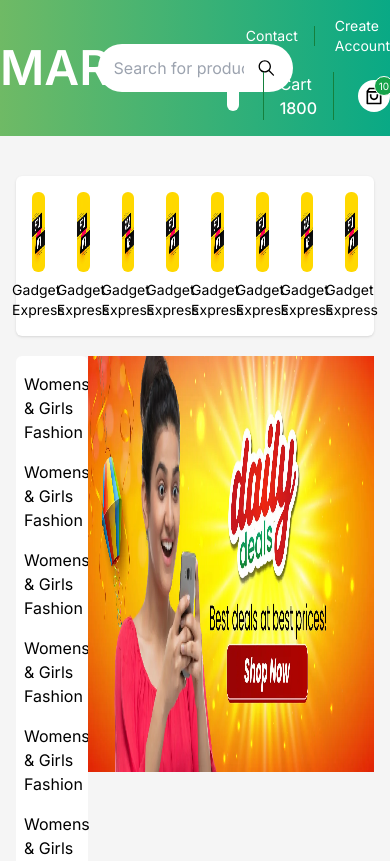
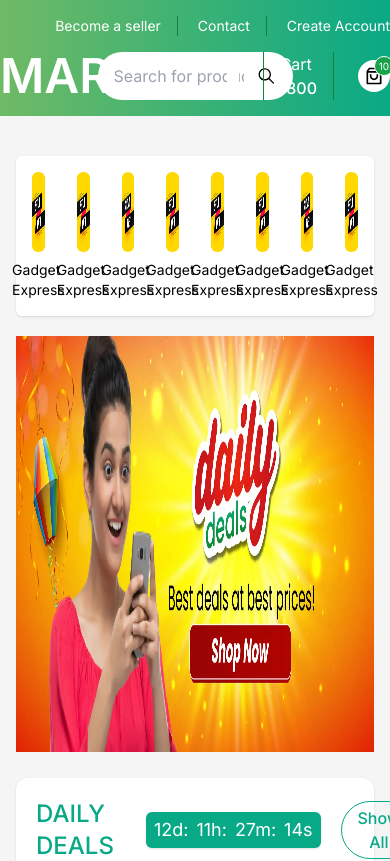
Before and after one commit to BengalSoftware/Marcella-Ecommerce-Frontend, a Next.js app: page / in a window 390 px wide. Shown: the top 861 px of the page. Built offline with nearby package versions, Linux system fonts and the light colour scheme.

Commit message:
responsive categoris

```diff
--- a/src/components/home/allProducts/AllProducts.jsx
+++ b/src/components/home/allProducts/AllProducts.jsx
@@ -16,6 +16,9 @@ const AllProducts = () => {
                     )
                 }
             </div>
+            <div className='mt-10 flex items-center justify-center'>
+                <button className='bg-g-primary rounded-md px-6 py-3 md:px-10 lg:px-12 xl:px-16 text-white hover:opacity-90'>Load More</button>
+            </div>
         </div>
     );
 };
--- a/src/components/home/heroSection/Categories.jsx
+++ b/src/components/home/heroSection/Categories.jsx
@@ -9,39 +9,39 @@ const Categories = () => {
                 {
                     Array(10).fill().map((_, idx) =>
                         <li key={idx} className='group'>
-                            <Link href='/' className='flex items-center justify-between pl-2 py-2 hover:bg-gray-100'> <span>Womens & Girls Fashion</span> <IoIosArrowForward className='text-primary' /></Link>
+                            <Link href='/' className='flex items-center justify-between pl-4 py-2 hover:bg-gray-100'> <span className='line-clamp-1'>Womens & Girls Fashion</span> <IoIosArrowForward className='text-primary mr-4' /></Link>
                             {/* sub menu  */}
                             <ul className='absolute left-full bg-white w-full top-0 hidden group-hover:block py-2 h-full z-50'>
                                 <li>
-                                    <Link href='/' className='flex items-center justify-between pl-2 py-2 hover:bg-gray-100'> <span>Mens & Fashion</span> <IoIosArrowForward className='text-primary' /></Link>
+                                    <Link href='/' className='flex items-center justify-between pl-4 py-2 hover:bg-gray-100'> <span className='line-clamp-1'>Mens & Fashion</span> <IoIosArrowForward className='text-primary mr-4' /></Link>
                                 </li>
                                 <li>
-                                    <Link href='/' className='flex items-center justify-between pl-2 py-2 hover:bg-gray-100'> <span>Mens & Fashion</span> <IoIosArrowForward className='text-primary' /></Link>
+                                    <Link href='/' className='flex items-center justify-between pl-4 py-2 hover:bg-gray-100'> <span className='line-clamp-1'>Mens & Fashion</span> <IoIosArrowForward className='text-primary mr-4' /></Link>
                                 </li>
                                 <li>
-                                    <Link href='/' className='flex items-center justify-between pl-2 py-2 hover:bg-gray-100'> <span>Mens & Fashion</span> <IoIosArrowForward className='text-primary' /></Link>
+                                    <Link href='/' className='flex items-center justify-between pl-4 py-2 hover:bg-gray-100'> <span className='line-clamp-1'>Mens & Fashion</span> <IoIosArrowForward className='text-primary mr-4' /></Link>
                                 </li>
                                 <li>
-                                    <Link href='/' className='flex items-center justify-between pl-2 py-2 hover:bg-gray-100'> <span>Mens & Fashion</span> <IoIosArrowForward className='text-primary' /></Link>
+                                    <Link href='/' className='flex items-center justify-between pl-4 py-2 hover:bg-gray-100'> <span className='line-clamp-1'>Mens & Fashion</span> <IoIosArrowForward className='text-primary mr-4' /></Link>
                                 </li>
                                 {/* sub menu child */}
                                 <li className='group/sub'>
-                                    <Link href='/' className='flex items-center justify-between pl-2 py-2 hover:bg-gray-100'> <span>Mens & Fashion</span> <IoIosArrowForward className='text-primary' /></Link>
+                                    <Link href='/' className='flex items-center justify-between pl-4 py-2 hover:bg-gray-100'> <span className='line-clamp-1'>Mens & Fashion</span> <IoIosArrowForward className='text-primary mr-4' /></Link>
                                     <ul className='absolute left-full bg-white w-full top-0 hidden group-hover/sub:block py-2 h-full'>
                                         <li>
-                                            <Link href='/' className='flex items-center justify-between pl-2 py-2 hover:bg-gray-100'> <span>Mens & Fashion</span> <IoIosArrowForward className='text-primary' /></Link>
+                                            <Link href='/' className='flex items-center justify-between pl-4 py-2 hover:bg-gray-100'> <span className='line-clamp-1'>Mens & Fashion</span> <IoIosArrowForward className='text-primary mr-4' /></Link>
                                         </li>
                                         <li>
-                                            <Link href='/' className='flex items-center justify-between pl-2 py-2 hover:bg-gray-100'> <span>Mens & Fashion</span> <IoIosArrowForward className='text-primary' /></Link>
+                                            <Link href='/' className='flex items-center justify-between pl-4 py-2 hover:bg-gray-100'> <span className='line-clamp-1'>Mens & Fashion</span> <IoIosArrowForward className='text-primary mr-4' /></Link>
                                         </li>
                                         <li>
-                                            <Link href='/' className='flex items-center justify-between pl-2 py-2 hover:bg-gray-100'> <span>Mens & Fashion</span> <IoIosArrowForward className='text-primary' /></Link>
+                                            <Link href='/' className='flex items-center justify-between pl-4 py-2 hover:bg-gray-100'> <span className='line-clamp-1'>Mens & Fashion</span> <IoIosArrowForward className='text-primary mr-4' /></Link>
                                         </li>
                                         <li>
-                                            <Link href='/' className='flex items-center justify-between pl-2 py-2 hover:bg-gray-100'> <span>Mens & Fashion</span> <IoIosArrowForward className='text-primary' /></Link>
+                                            <Link href='/' className='flex items-center justify-between pl-4 py-2 hover:bg-gray-100'> <span className='line-clamp-1'>Mens & Fashion</span> <IoIosArrowForward className='text-primary mr-4' /></Link>
                                         </li>
                                         <li>
-                                            <Link href='/' className='flex items-center justify-between pl-2 py-2 hover:bg-gray-100'> <span>Mens & Fashion</span> <IoIosArrowForward className='text-primary' /></Link>
+                                            <Link href='/' className='flex items-center justify-between pl-4 py-2 hover:bg-gray-100'> <span className='line-clamp-1'>Mens & Fashion</span> <IoIosArrowForward className='text-primary mr-4' /></Link>
                                         </li>
                                     </ul>
                                 </li>
--- a/src/components/home/heroSection/index.jsx
+++ b/src/components/home/heroSection/index.jsx
@@ -5,11 +5,11 @@ import Banner from './Banner';
 
 const BannerCategories = () => {
     return (
-        <div className='grid grid-cols-5 my-5'>
-            <div className='col-span-1'>
+        <div className='lg:grid grid-cols-5 my-5'>
+            <div className='lg:col-span-1 hidden lg:block'>
                 <Categories />
             </div>
-            <div className='col-span-4'>
+            <div className='lg:col-span-4'>
                 <Banner />
             </div>
         </div>
--- a/src/shared/header/Header.jsx
+++ b/src/shared/header/Header.jsx
@@ -7,7 +7,13 @@ import Link from 'next/link';
 const Header = () => {
     return (
         <div className='bg-g-primary'>
-            <div className='container mx-auto flex items-center justify-between py-4'>
+            <div className="container mx-auto py-4">
+                <div className='flex items-center justify-end gap-5 text-white mb-4 text-sm'>
+                    <Link href='/' className='text-white text-sm border-r border-green-700 pr-4'>Become a seller</Link>
+                    <Link href='' className='border-r pr-4 border-green-700'>Contact</Link>
+                    <Link href='' >Create Account</Link>
+                </div>
+                <div className='flex items-center justify-between'>
                     <div className='w-1/4'>
                         <h1 className='text-5xl font-semibold text-white'>MARCELA</h1>
                     </div>
@@ -18,10 +24,6 @@ const Header = () => {
                         </div>
                     </div>
                     <div className='w-1/4'>
-                    <div className='flex items-center justify-end gap-5 text-white mb-4 text-sm'>
-                        <Link href='' className='border-r pr-4 border-green-700'>Contact</Link>
-                        <Link href='' >Create Account</Link>
-                    </div>
                         <div className='flex items-center justify-end gap-6'>
                             <CiHeart className='bg-white text-3xl rounded-full p-1.5' />
                             <span className='text-white border-x px-4 border-green-700'>
@@ -36,6 +38,7 @@ const Header = () => {
                     </div>
                 </div>
             </div>
+        </div>
     );
 };
 
```
Lines whose indentation alone changed are shown as unchanged.
